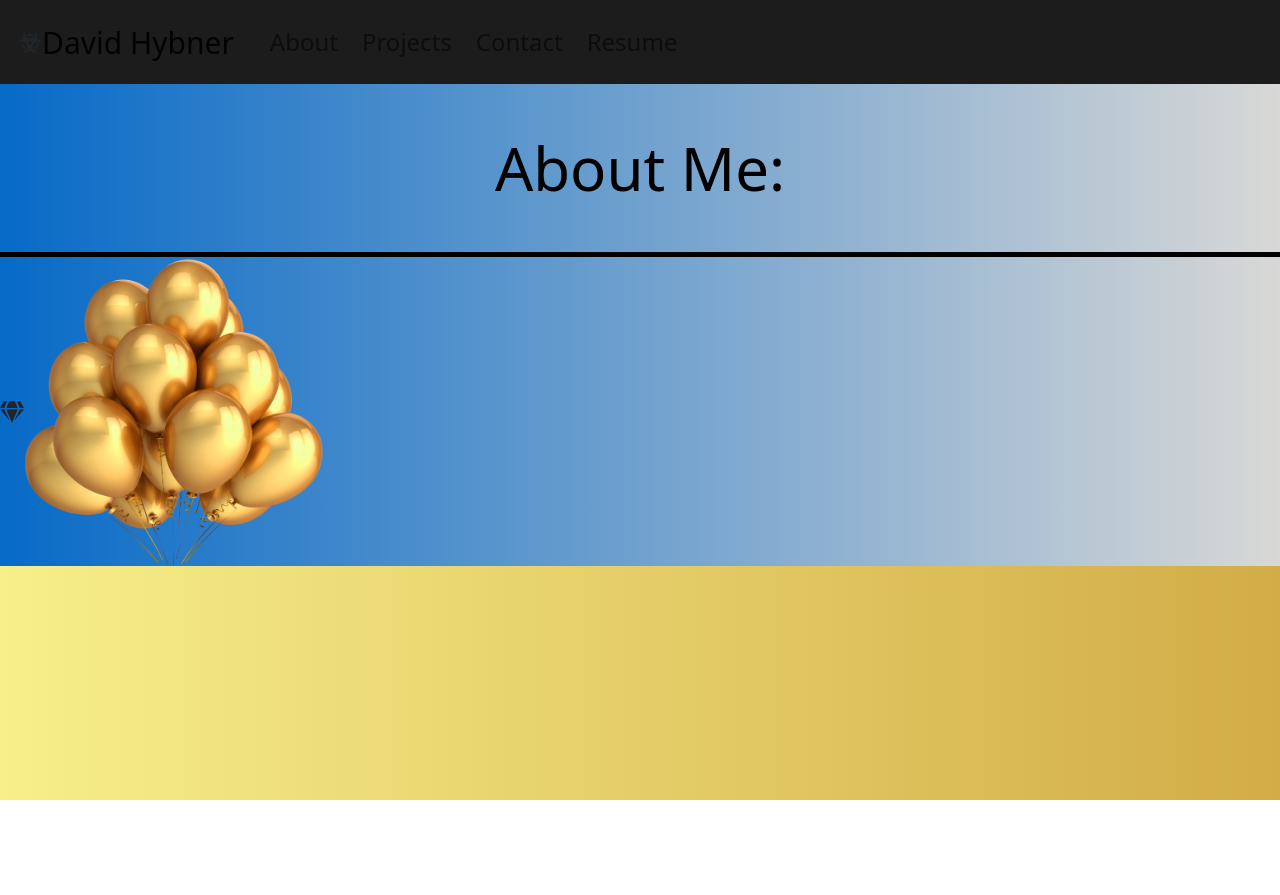
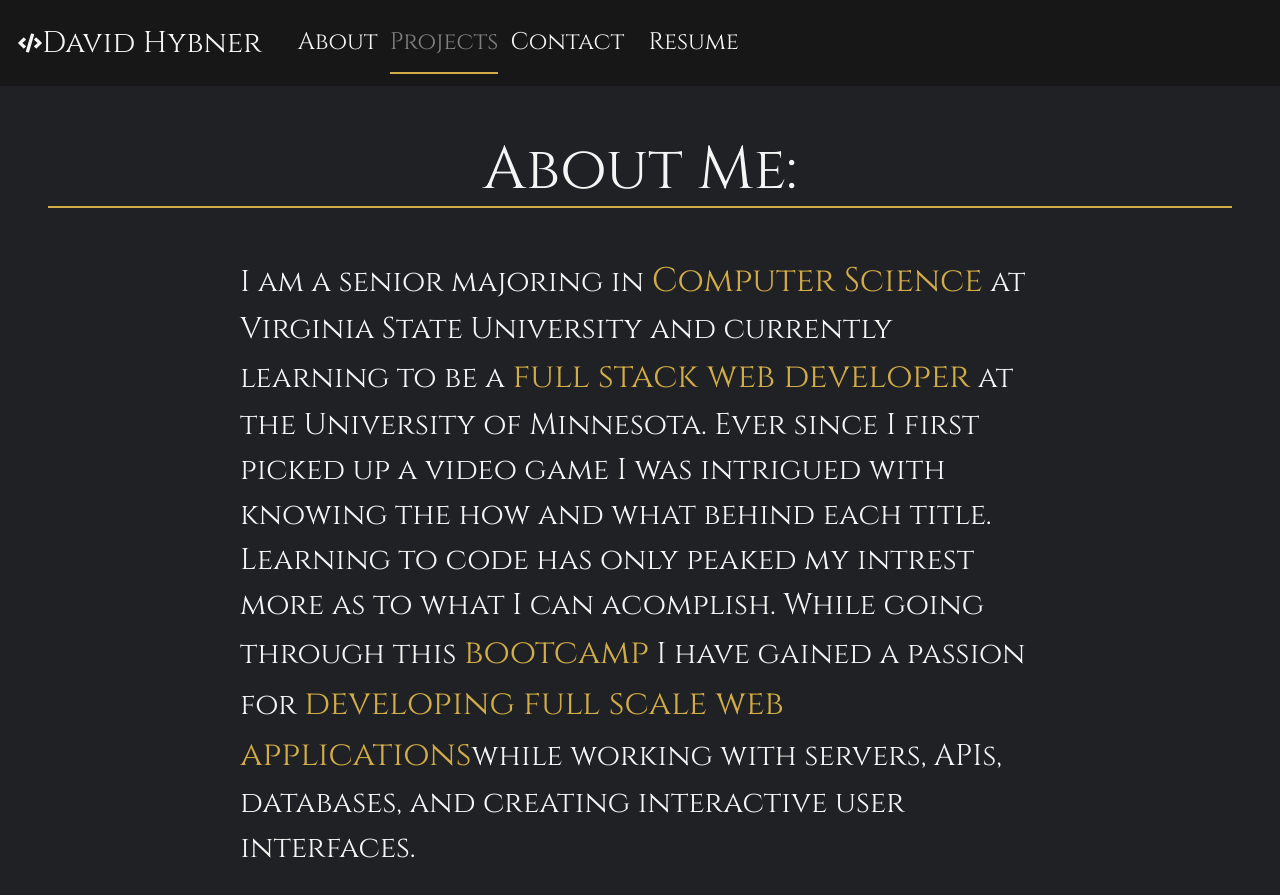
Before and after one commit to WixkedLuck/Portfolio-But-React, a React (Create React App) app: page / in a window 1280 px wide. Before the commit the page ends 800 px from the top, so only its background shows below. Built offline with nearby package versions, Linux system fonts and the light colour scheme.

Commit message:
update about and contact page
added init for both of these pages including css

```diff
--- a/src/App.css
+++ b/src/App.css
@@ -1,4 +1,7 @@
+@import url('https://fonts.googleapis.com/css2?family=Cinzel&family=Playfair+Display&display=swap');
 html{
-    background: linear-gradient(to right, #F7EF8A, #D2AC47);
+    background: rgb(32, 33, 36);
+    font-family: 'Cinzel', serif ;
+
 
 }
--- a/src/components/About.js
+++ b/src/components/About.js
@@ -3,16 +3,21 @@ import {FaGem} from "react-icons/fa";
  import nuke from '../images/second.png';
 import '../styles/About.css';
 export default function About() {
-  const style = {  maxWidth: "300px" }
+  const style = {  maxWidth: "300px"  }
     return (
 
       <section className="about App" id="about-me">
         <h1 className='Title'>About Me: </h1>
-        <FaGem style={style}/>
-       <img className='image' alt='nuke' src={nuke} style={style}/>
-        <p className="about--paragraph">
 
-        </p>
+
+       <p>I am a senior majoring in <span className="boldly">Computer Science</span> at Virginia State University and currently learning to be a <span className="boldly">full
+      stack web developer</span> at the University of Minnesota. Ever since I first picked up a video game I was intrigued with
+      knowing the how and what behind each title. Learning to code has only peaked my intrest more as to what I can
+      acomplish. While going through this <span className="boldly">bootcamp</span> I have gained a passion for <span className="boldly">developing full scale web applications</span>
+      while working with servers, APIs, databases, and creating interactive user interfaces.</p>
+
+
       </section>
+
     );
   }
--- a/src/components/Contact.js
+++ b/src/components/Contact.js
@@ -1,12 +1,24 @@
 import React from 'react';
+import '../styles/Contact.css';
 function Contact() {
     return(
         <section className="about" id="about-me">
-        <h1 >Contacts</h1>
+         <form id="survey-form">
+        <h1 id="title">Contact Me:</h1>
+    <p id="description"> Thank you for taking the time to reach out!</p>
+        <label for="name" id="name-label">Name:</label>
+        <input type="text" id="name" required placeholder="Enter your name"></input>
+        <label for="email" id="email-label">Email:</label>
+        <input type="email" id="email" required placeholder="Enter your email"></input>
+        <p id="description"> While you're at it why not follow me? </p>
 
-        <p className="about--paragraph">
+        <p>Additional Comments here: </p>
+        <textarea id="comments" placeholder='Awesome Portfolio!'></textarea>
+        <button type="submit" id="submit">Submit</button>
 
-        </p>
+    </form>
+
+
       </section>
     );
 }
--- a/src/components/Nav.js
+++ b/src/components/Nav.js
@@ -1,12 +1,12 @@
 import React from 'react';
 import '../styles/Navbar.css';
-import {FaBiohazard} from "react-icons/fa";
+import {FaCode} from "react-icons/fa";
  function Nav({currentPage ,handlePageChange}) {
 
     return (
         <nav className="navbar navbar-expand-lg bg">
         <div className="container-fluid">
-            <FaBiohazard/>
+            <FaCode/>
           <a className="navbar-brand"  >David Hybner</a>
           <button className="navbar-toggler" type="button" data-bs-toggle="collapse" data-bs-target="#navbarNav" aria-controls="navbarNav" aria-expanded="false" aria-label="Toggle navigation">
             <span className="navbar-toggler-icon"></span>
@@ -14,10 +14,10 @@ import {FaBiohazard} from "react-icons/fa";
           <div className="collapse navbar-collapse" id="navbarNav">
             <ul className="navbar-nav">
               <li className="nav-item">
-                <a className="nav-link "  href="#about" onClick={() => handlePageChange('About')}>About</a>
+                <a className={handlePageChange === 'About ' ? 'current' : 'nav-link'}  href="#about" onClick={() => handlePageChange('About')}>About</a>
               </li>
               <li className="nav-item">
-                <a className="nav-link" href="#projects" onClick={() => handlePageChange('Projects')}>Projects</a>
+                <a className={handlePageChange === 'Projects ' ? 'nav-link' : 'current disabled'} href="#projects" onClick={() => handlePageChange('Projects')}>Projects</a>
               </li>
               <li className="nav-item">
                 <a className="nav-link" href="#contact" onClick={() => handlePageChange('Contact')}>Contact</a>
@@ -29,6 +29,7 @@ import {FaBiohazard} from "react-icons/fa";
           </div>
         </div>
       </nav>
+
     );
 }
 export default Nav;
--- a/src/components/PageChecker.js
+++ b/src/components/PageChecker.js
@@ -11,7 +11,11 @@ export default function PageChecker() {
 
 
 const renderPage = () => {
+  if (currentPage === 'About') {
+    console.log("in contact");
+    return <About />;
 
+  }
     if (currentPage === 'Contact') {
       console.log("in contact");
       return <Contact />;
@@ -25,7 +29,7 @@ const renderPage = () => {
       console.log("in resume");
       return <Resume />;
     }
-    return <About />;
+    return ;
   };
 
 
--- a/src/styles/About.css
+++ b/src/styles/About.css
@@ -1,18 +1,32 @@
 html{
-    color: black !important;
+    color: whitesmoke !important;
+}
+p{
+    color: whitesmoke;
+    margin-left: 10rem;
+    margin-right: 10rem;
+    font-size: 30px;
 }
 .Title{
- color: black !important;
+ color: whitesmoke !important;
  text-align: center;
 
  margin: auto;
- padding: 2rem;
-border-bottom: solid black 5px;
+ margin: 2rem;
+border-bottom: #D2AC47 solid 2px;
+}
+img{
+   margin-left: auto;
+   margin-right: auto;
+    width: 50%;
+
 }
 .App{
-    background: linear-gradient(to right, #076ac7, #d8d8d6);
+    background: rgb(32, 33, 36);;
 
 }
-.image{
-    background-color: transparent;
+
+.boldly{
+    font-size: 34px;
+    color:#D2AC47;
 }
--- /dev/null
+++ b/src/styles/Contact.css
@@ -0,0 +1,67 @@
+@import url('https://fonts.googleapis.com/css2?family=Cinzel&family=Playfair+Display&display=swap');
+
+#title {
+    width: fit-content;
+    margin: auto;
+    text-align: center;
+    margin-bottom: 1rem;
+    border-bottom: #D2AC47 solid 2px;
+}
+
+form {
+    font-family: 'Cinzel', serif;
+    margin: auto;
+    text-align: center;
+    margin-top: 10vh;
+    display: block;
+    width: fit-content;
+    font-size: xx-large;
+    border-radius: 50px;
+    color: whitesmoke;
+    background: rgb(23, 23, 23);
+
+}
+
+textarea {
+    width: 100%;
+    height: 150px;
+    padding: 12px 20px;
+    box-sizing: border-box;
+    border: 2px solid #ccc;
+    border-radius: 4px;
+    background-color: #f8f8f8;
+    font-size: 24px;
+    resize: none;
+}
+
+button {
+    margin-top: 2rem;
+    border-radius: 30px !important;
+    font-size: 24px;
+    padding: 1rem;
+
+}
+
+button:hover {
+    background-color: gray;
+    color: #ccc;
+}
+
+p {
+    font-size: 36px;
+}
+
+label {
+    font-size: 40px;
+    padding-left: 1rem;
+}
+
+input {
+    margin-right: 30px;
+}
+
+select {
+    margin: 10px;
+    font-size: 18px;
+
+}
--- a/src/styles/Navbar.css
+++ b/src/styles/Navbar.css
@@ -1,15 +1,31 @@
+@import url('https://fonts.googleapis.com/css2?family=Cinzel&family=Playfair+Display&display=swap');
+
 *{
-
+    font-family: 'Cinzel', serif ;
     font-size: 24px;
 
 }
 
 .bg{
-    background-color: #1C1C1C !important ;
+    background-color: rgb(23, 23, 23) !important ;
+    color: whitesmoke;
 }
-
+.nav-link, .navbar-brand{
+    color: whitesmoke !important;
+}
 .nav-link:hover{
-    color: #D2AC47 !important;
+    color: gray !important;
     border-bottom: #D2AC47 solid 2px ;
     overflow: hidden;
 }
+
+.current{
+    display: block;
+    padding: var(--bs-nav-link-padding-y) var(--bs-nav-link-padding-x);
+    font-size: var(--bs-nav-link-font-size);
+    font-weight: var(--bs-nav-link-font-weight);
+    color: gray;
+    border-bottom: #D2AC47 solid 2px ;
+    text-decoration: none;
+    transition: color 0.15s ease-in-out, background-color 0.15s ease-in-out, border-color 0.15s ease-in-out;
+}
```
Also changed, not shown: src/images/second.png.
